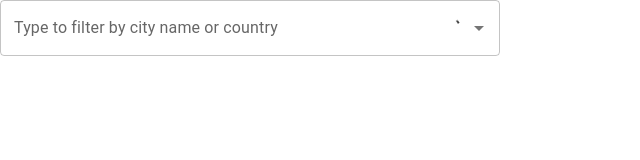
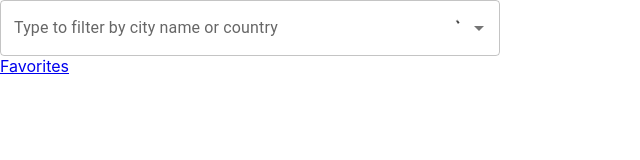
Before and after one commit to MatMol/asapp-fe-challenge, a React (Create React App) app: page / in a window 1280 px wide. Shown: the top 160 px of the page, without its empty margins (0-640 px from the left). Built offline with nearby package versions, Linux system fonts and the light colour scheme; no server answers.

Commit message:
Added router and a fix for the Patch to work

```diff
--- a/package.json
+++ b/package.json
@@ -17,6 +17,7 @@
     "lodash": "^4.17.21",
     "react": "^18.2.0",
     "react-dom": "^18.2.0",
+    "react-router-dom": "^6.3.0",
     "react-scripts": "5.0.1",
     "typescript": "^4.7.4",
     "web-vitals": "^2.1.4"
--- a/src/App.tsx
+++ b/src/App.tsx
@@ -1,11 +1,20 @@
-import './App.css';
+import React from 'react';
+import { BrowserRouter, Routes, Route } from 'react-router-dom';
+
+import Layout from './components/Layout';
 import  AutoComplete  from "./components/AutoComplete";
+import  Favorites  from './components/Favorites';
 
 function App() {
   return (
-   <div>
-      <AutoComplete />
-   </div>
+    <BrowserRouter>
+      <Layout>
+          <Routes>
+              <Route path="/" element={<AutoComplete />} />
+              <Route path="/favorites" element={<Favorites />} />
+          </Routes>
+      </Layout>
+    </BrowserRouter>
   );
 }
 
--- a/src/components/AutoComplete.tsx
+++ b/src/components/AutoComplete.tsx
@@ -1,4 +1,5 @@
 import React, { useState, useEffect } from "react";
+import { Link } from 'react-router-dom';
 import debounce from 'lodash.debounce';
 import { CitiesParams } from "../interfaces/interfaces";
 import useCities from "../hooks/useCities";
@@ -48,6 +49,8 @@ function AutoComplete() {
     };
 
     return (
+      <section>
+        <div>
           <Autocomplete
             multiple
             id="checkboxes-tags-demo"
@@ -95,6 +98,13 @@ function AutoComplete() {
               onScroll: handleScroll
             }}
           />
+        </div>
+        <div>
+          <Link className="btn"to={`/favorites`}>
+            Favorites
+          </Link>
+        </div>
+      </section>
       );
 };
 
--- /dev/null
+++ b/src/components/Favorites.tsx
@@ -0,0 +1,16 @@
+import React, { useState, useEffect } from "react";
+import useCities from "../hooks/useCities";
+
+function Favorites() {
+    const { savedCities, validateCityToUpdate } = useCities();
+    console.log(savedCities)
+    return (
+        <div className="BadgesList">
+            {savedCities.map(city => {
+                return <div>{city.name}</div>
+            })}
+        </div>
+    )
+}
+
+export default Favorites;
--- /dev/null
+++ b/src/components/Layout.tsx
@@ -0,0 +1,14 @@
+import React from 'react';
+
+// import Navbar from './Navbar';
+
+function Layout(props: any) {
+    return (
+        <React.Fragment>
+            {/* <Navbar /> */}
+            {props.children}
+        </React.Fragment>
+    )
+}
+
+export default Layout;
--- a/src/hooks/useCities.tsx
+++ b/src/hooks/useCities.tsx
@@ -1,4 +1,4 @@
-import { useState } from "react";
+import { useState, useEffect } from "react";
 import CitiesService from '../services/cities';
 import { CityInfo } from "../interfaces/interfaces";
 
@@ -17,9 +17,6 @@ const useCities = () => {
         })
     }
 
-    // Note:
-    // I added this method for the PATCH but I don't have a POST method to create a record for this to update it
-    // I'll leave it anyway but currently I don't have a proper way of using this.
     const validateCityToUpdate = (event: any, cities: CityInfo[]) => {
         setLoading(true);
         const city = cities[cities.length - 1]; // To grab last item of array of cities to PATCH
@@ -42,7 +39,7 @@ const useCities = () => {
         setLoading(false);
     }
 
-    return { cities, loading, fetchCities, validateCityToUpdate }
+    return { cities, loading, savedCities, fetchCities, validateCityToUpdate }
 }
 
 export default useCities;
--- a/src/services/cities.ts
+++ b/src/services/cities.ts
@@ -16,7 +16,12 @@ class CitiesService {
     static updateCities(city: PreferredCitiesPatch) {
       const patchCityUrl = new URL(`${baseUrl}/preferences/cities`)
 
-      fetch(`${patchCityUrl}`, { method: "PATCH", headers: { "Content-type":"application/json-patch+json" }, body: JSON.stringify({city})})
+      fetch(`${patchCityUrl}`, { method: "PATCH", headers: { "Content-type":"application/json-patch+json" }, body: JSON.stringify(city)})
+      .then(response => {
+        fetch(`${baseUrl}/preferences/cities`)
+        .then((response) => response.json())
+        .then(res => console.log(res))
+      })
     }
 };
 
```
Also changed, not shown: 1 other file (tests, documents, lock files or other folders). Lines whose indentation alone changed are shown as unchanged.
